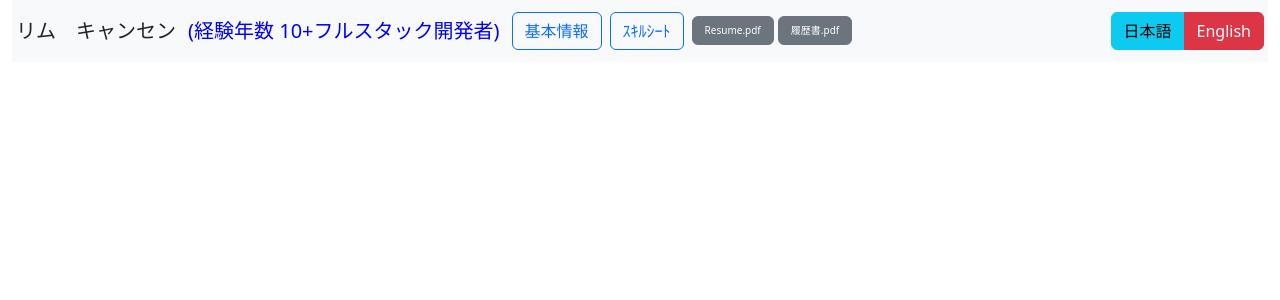
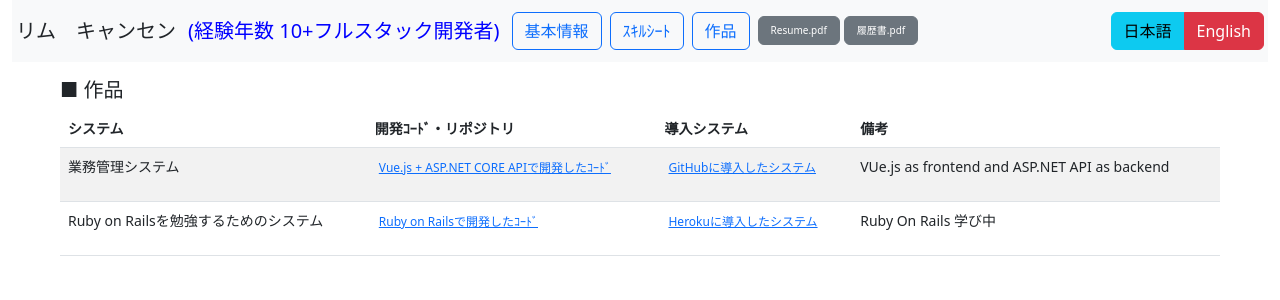
Before and after one commit to potatoscript/resume2-development, a Vue app in the folder ui/: page /sample in a window 1280 px wide. Shown: the top 300 px of the page. Built offline with nearby package versions, Linux system fonts and the light colour scheme.

Commit message:
samples code added

```diff
--- a/ui/src/App.vue
+++ b/ui/src/App.vue
@@ -29,6 +29,11 @@
             class="btn btn-light btn-outline-primary mx-1"
             :to="{ name: 'skill' }"
             >{{ $t("message.MySkills") }}</router-link
+          >
+          <router-link
+            class="btn btn-light btn-outline-primary mx-1"
+            :to="{ name: 'sample' }"
+            >{{ $t("message.MySamples") }}</router-link
           >
         </li>
         <li class="nav-item">
--- a/ui/src/assets/locales/en.json
+++ b/ui/src/assets/locales/en.json
@@ -2,6 +2,7 @@
     "message":{
         "MyCV": "Experience",
         "MySkills": "Skills",
+        "MySamples": "SSamples",
         "MyYearExperience" : "(10+ Years Experience Full Stack Developer)",
         "Profile":"Profile",
         "Education" : "Education",
@@ -23,6 +24,9 @@
         "Outcome":"Outcome",
         "Tools":"Tools",
         "Hobby":"Hobby",
+        "System":"System",
+        "SourceCode":"Code・Public Repository",
+        "Demo":"Deployed System",
         "Remark":"Remark",
         "Experiences":"Experiences",
         "Language":"Language",
@@ -274,6 +278,16 @@
     },
     "skill":{
         "remark":"◎：Advance ／ ○：Intermediate ／ △：Beginner"
+    },
+    "sample":{
+        "System1":"Work Load Management System",
+        "SourceCode1":"Vue.js + ASP.NET CORE API Source Code",
+        "Demo1":"Front End Demo System",
+        "Remark1":"Sample Appplication created by VUe.js as frontend and ASP.NET API as backend",
+        "System2":"Ruby on Rails Study Sample System",
+        "SourceCode2":"Ruby on Rails Source Code",
+        "Demo2":"Sample System that Deployed on Heroku",
+        "Remark2":"Under study"
     }
 
 }
--- a/ui/src/assets/locales/ja.json
+++ b/ui/src/assets/locales/ja.json
@@ -2,6 +2,7 @@
     "message":{
         "MyCV": "職務経歴",
         "MySkills": "ｽｷﾙｼｰﾄ",
+        "MySamples": "作品",
         "MyYearExperience" : "(経験年数 10+フルスタック開発者)",
         "Profile":"基本情報",
         "Education":"最終学歴",
@@ -23,6 +24,9 @@
         "Outcome":"成果",
         "Tools":"ツール",
         "Hobby":"趣味",
+        "System":"システム",
+        "SourceCode":"開発ｺｰﾄﾞ・リポジトリ",
+        "Demo":"導入システム",
         "Remark":"備考",
         "Experiences":"経験",
         "Language":"言語",
@@ -273,5 +277,15 @@
     },
     "skill":{
         "remark":"◎：実務経験多い ／ ○：実務経験有り ／ △：知識有り"
+    },
+    "sample":{
+        "System1":"業務管理システム",
+        "SourceCode1":"Vue.js + ASP.NET CORE APIで開発したｺｰﾄﾞ",
+        "Demo1":"GitHubに導入したシステム",
+        "Remark1":"VUe.js as frontend and ASP.NET API as backend",
+        "System2":"Ruby on Railsを勉強するためのシステム",
+        "SourceCode2":"Ruby on Railsで開発したｺｰﾄﾞ",
+        "Demo2":"Herokuに導入したシステム",
+        "Remark2":"Ruby On Rails 学び中"
     }
 }
--- a/ui/src/router/index.js
+++ b/ui/src/router/index.js
@@ -10,6 +10,11 @@ const routes = [
     path: '/skill',
     name: 'skill',
     component: () => import('../views/SkillView.vue')
+  },
+  {
+    path: '/sample',
+    name: 'sample',
+    component: () => import('../views/SampleView.vue')
   }
 ]
 
--- /dev/null
+++ b/ui/src/views/SampleView.vue
@@ -0,0 +1,75 @@
+<template>
+  <div class="justify-content-center mx-5">
+    <div class="input-group">
+      <h5 class="display-7 mt-3">■ {{ $t("message.MySamples") }}</h5>
+    </div>
+    <table class="table table-striped" style="font-size: 14px">
+      <thead>
+        <tr>
+          <th>{{ $t("message.System") }}</th>
+          <th>{{ $t("message.SourceCode") }}</th>
+          <th>{{ $t("message.Demo") }}</th>
+          <th>{{ $t("message.Remark") }}</th>
+        </tr>
+      </thead>
+      <tbody>
+        <tr>
+          <td>
+            <p>{{ $t("sample.System1") }}</p>
+          </td>
+          <td>
+            <a
+              class="m-1"
+              style="font-size: 12px"
+              target="_blank"
+              href="https://github.com/potatoscript/arentinc-development"
+            >
+              {{ $t("sample.SourceCode1") }}
+            </a>
+          </td>
+          <td>
+            <a
+              class="m-1"
+              style="font-size: 12px"
+              target="_blank"
+              href="https://potatoscript.github.io/arentinc-production/"
+            >
+              {{ $t("sample.Demo1") }}
+            </a>
+          </td>
+          <td>
+            {{ $t("sample.Remark1") }}
+          </td>
+        </tr>
+        <tr>
+          <td>
+            <p>{{ $t("sample.System2") }}</p>
+          </td>
+          <td>
+            <a
+              class="m-1"
+              style="font-size: 12px"
+              target="_blank"
+              href="https://github.com/potatoscript/rubyonrails-project"
+            >
+              {{ $t("sample.SourceCode2") }}
+            </a>
+          </td>
+          <td>
+            <a
+              class="m-1"
+              style="font-size: 12px"
+              target="_blank"
+              href="https://rubyonrails-project.herokuapp.com/"
+            >
+              {{ $t("sample.Demo2") }}
+            </a>
+          </td>
+          <td>
+            {{ $t("sample.Remark2") }}
+          </td>
+        </tr>
+      </tbody>
+    </table>
+  </div>
+</template>
```
